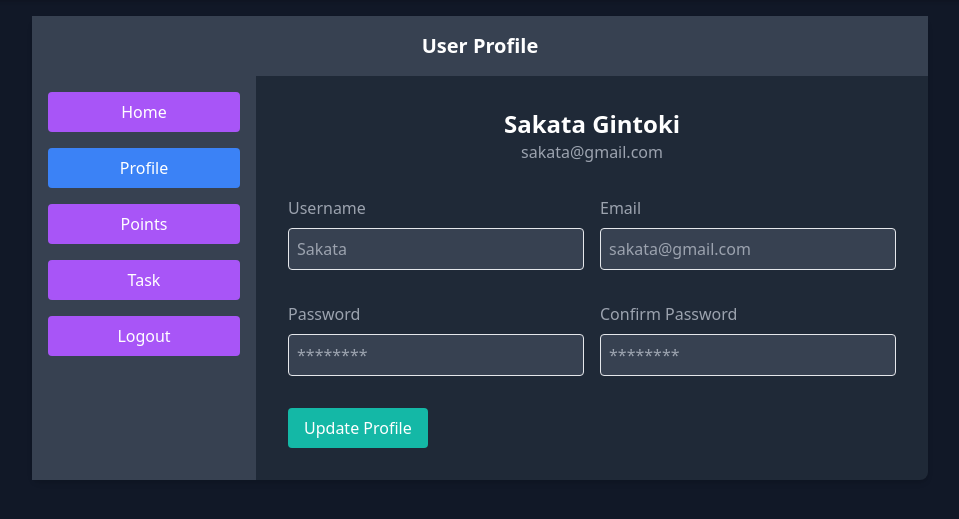
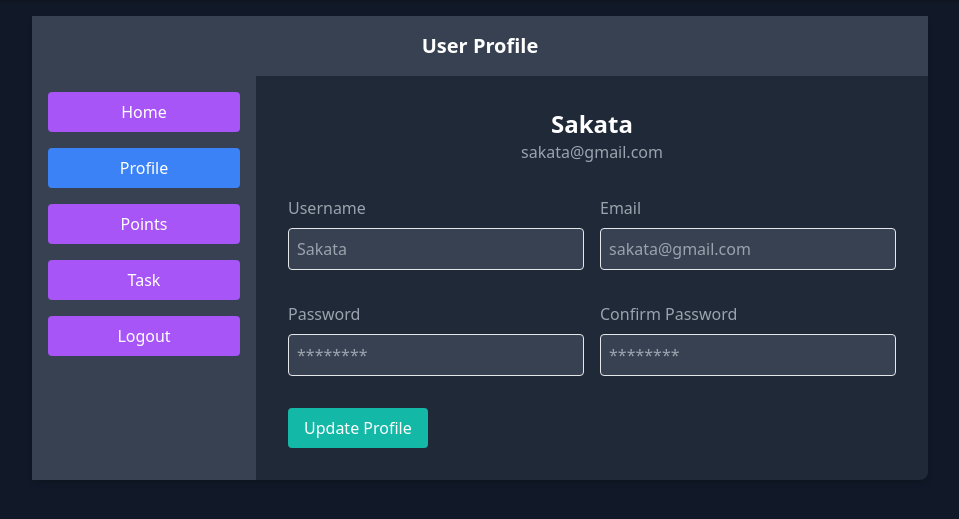
Before and after one commit to BuriBuri10/dev-assessment, a Django app: page /profile_page in a window 1280 px wide. Shown: the part 44-563 px from the top of the page, without its empty margins (160-1119 px from the left). Run offline with Django 5.2, Linux system fonts and the light colour scheme; some libraries are stand-ins or nearby versions.

Commit message:
Update profile_page.html

```diff
--- a/templates/profile_page.html
+++ b/templates/profile_page.html
@@ -44,7 +44,7 @@
       </div> {% endcomment %}
       <div class="text-center mb-8">
        <h2 class="text-2xl font-semibold text-white">
-        Sakata Gintoki
+        Sakata
        </h2>
        <p class="text-gray-400">
         sakata@gmail.com
```
